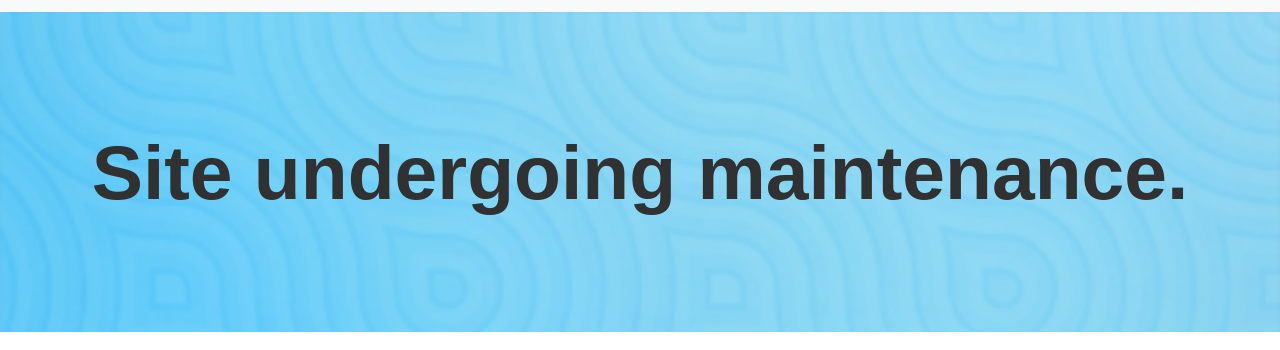
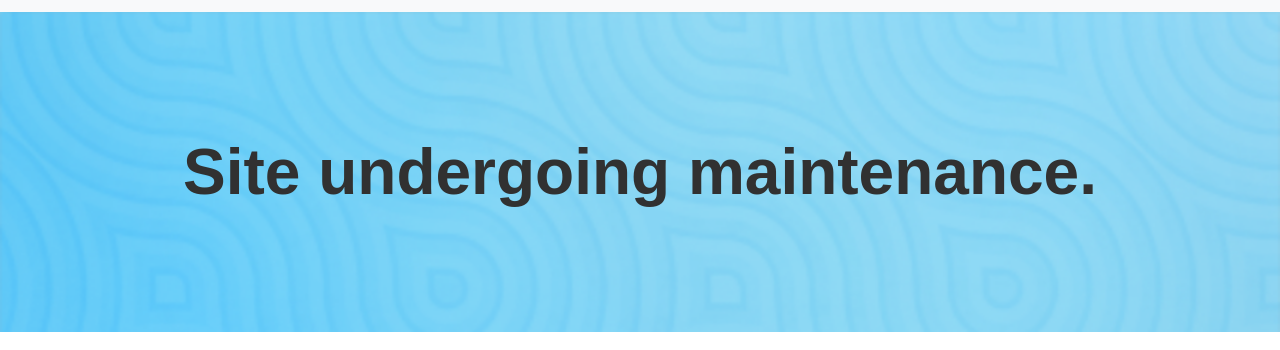
Before and after one commit to Rbreen13/Rbreen13.github.io, a plain HTML site: page index.html in a window 1280 px wide. Shown: the part 152-502 px from the top of the page. Drawn offline with Linux system fonts and the light colour scheme.

Commit message:
Update style.css

```diff
--- a/style.css
+++ b/style.css
@@ -50,7 +50,7 @@ body {
 }
 
     .intro h1 {
-        font-size: 6vw;
+        font-size: 5vw;
         margin: 0;
         color: #313131;
     }
```
